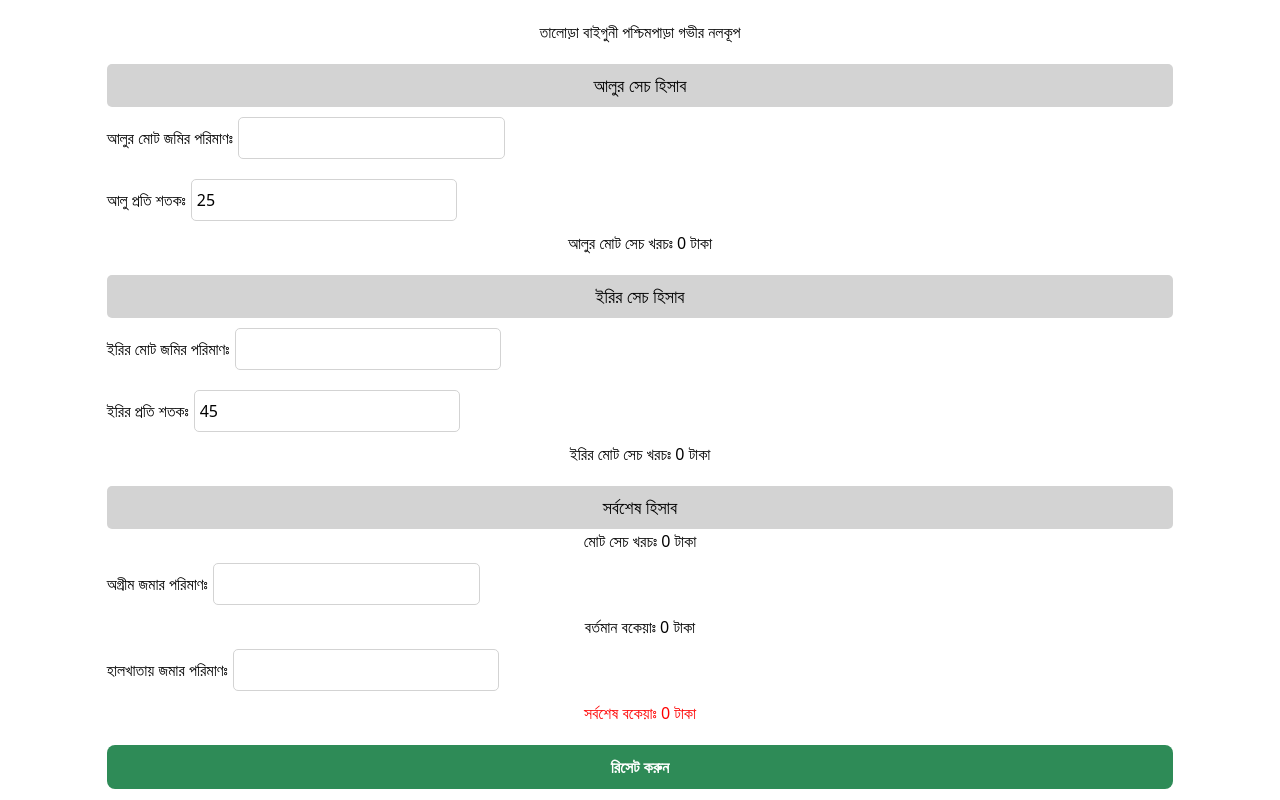
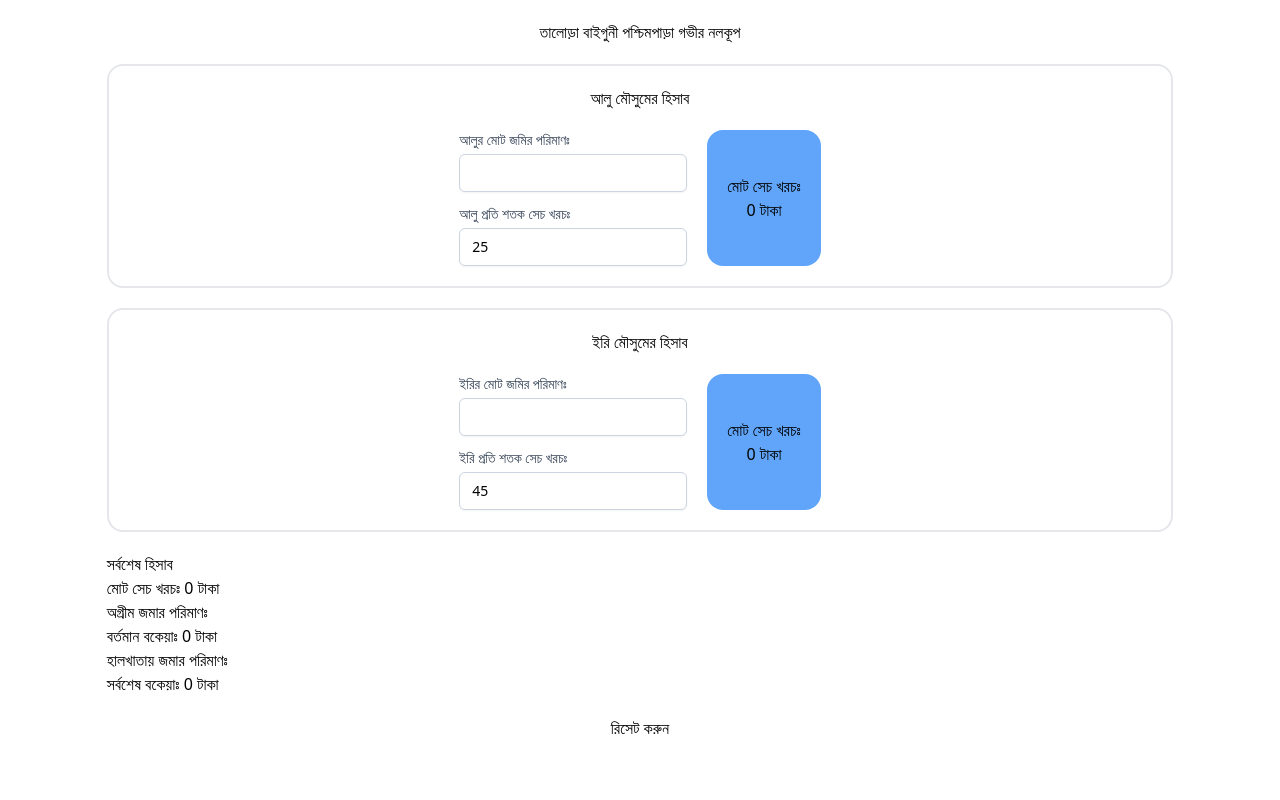
Before and after one commit to iamsadikrahman/deep-tubewell, a Vue app: page /halkhata in a window 1280 px wide. Built offline with nearby package versions, Linux system fonts and the light colour scheme.

Commit message:
ui changes with tailwind css

```diff
--- a/src/components/pages/Halkhata.vue
+++ b/src/components/pages/Halkhata.vue
@@ -1,42 +1,61 @@
 <template>
   <main class="flex flex-col container mx-auto w-10/12 gap-5">
    <header>
-    <h2 class="mt-5">তালোড়া বাইগুনী পশ্চিমপাড়া গভীর নলকূপ</h2>
+    <h2 class="mt-5 text-center">তালোড়া বাইগুনী পশ্চিমপাড়া গভীর নলকূপ</h2>
 
   </header>
 
-    <section id="potato">
-        <h3 class="title">আলুর সেচ হিসাব</h3>
-        <div class="season-calculation">
+<!--    Potato Start-->
+    <section id="potato" class="border-2 rounded-2xl pt-5 pb-5">
+        <h3 class="text-center pb-5">আলু মৌসুমের হিসাব</h3>
+        <div class="season-calculation flex justify-center gap-5 ">
 
-          <label for="potato-field">আলুর মোট জমির পরিমাণঃ</label>
-          <input type="text" name="potato-field" v-model="potatoField">
-          <br>
-          <label for="potato-per-unit-cost">আলু প্রতি শতকঃ</label>
-          <input type="text" name="potato-per-unit-cost" v-model="potatoPerUnitCost">
+          <div>
+            <label class="block mb-3">
+              <span class="block text-sm font-medium text-slate-700">আলুর মোট জমির পরিমাণঃ</span>
+              <input type="text" name="potato-field" v-model="potatoField" class="mt-1 px-3 py-2 bg-white border shadow-sm border-slate-300  focus:outline-none focus:border-sky-500 focus:ring-sky-500 block w-full rounded-md sm:text-sm focus:ring-1" >
+            </label>
 
-          <br>
-          <h4 class="potato-total-cost">আলুর মোট সেচ খরচঃ {{ potatoTotalCost }} টাকা</h4>
+            <label class="block">
+              <span class="block text-sm font-medium text-slate-700">আলু প্রতি শতক সেচ খরচঃ</span>
+              <input type="text" name="potato-per-unit-cost" v-model="potatoPerUnitCost" class="mt-1 px-3 py-2 bg-white border shadow-sm border-slate-300  focus:outline-none focus:border-sky-500 focus:ring-sky-500 block w-full rounded-md sm:text-sm focus:ring-1">
+            </label>
+          </div>
+
+          <div class="bg-blue-400 flex flex-col justify-center pl-5 pr-5 rounded-2xl items-center">
+            <h4 class="potato-total-cost">মোট সেচ খরচঃ</h4>
+            <h4> {{ potatoTotalCost }} টাকা</h4>
+          </div>
 
         </div>
     </section>
-    <section id="paddy">
-      <h3 class="title">ইরির সেচ হিসাব</h3>
-      <div class="season-calculation">
+<!--Potato End-->
 
+<!--    Paddy Start-->
+    <section id="potato" class="border-2 rounded-2xl pt-5 pb-5">
+      <h3 class="text-center pb-5">ইরি মৌসুমের হিসাব</h3>
+      <div class="season-calculation flex justify-center gap-5 ">
 
-          <label for="paddy-field">ইরির মোট জমির পরিমাণঃ</label>
-          <input type="text" name="paddy-field" v-model="paddyField">
+        <div>
+          <label class="block mb-3">
+            <span class="block text-sm font-medium text-slate-700">ইরির মোট জমির পরিমাণঃ</span>
+            <input type="text" name="potato-field" v-model="paddyField" class="mt-1 px-3 py-2 bg-white border shadow-sm border-slate-300  focus:outline-none focus:border-sky-500 focus:ring-sky-500 block w-full rounded-md sm:text-sm focus:ring-1" >
+          </label>
 
-        <br>
-        <label for="paddy-per-unit-cost">ইরির প্রতি শতকঃ</label>
-        <input type="text" name="paddy-per-unit-cost" v-model="paddyPerUnitCost">
+          <label class="block">
+            <span class="block text-sm font-medium text-slate-700">ইরি প্রতি শতক সেচ খরচঃ</span>
+            <input type="text" name="potato-per-unit-cost" v-model="paddyPerUnitCost" class="mt-1 px-3 py-2 bg-white border shadow-sm border-slate-300  focus:outline-none focus:border-sky-500 focus:ring-sky-500 block w-full rounded-md sm:text-sm focus:ring-1">
+          </label>
+        </div>
 
-        <br>
-        <h4 class="paddy-total-cost">ইরির মোট সেচ খরচঃ {{ paddyTotalCost }} টাকা</h4>
+        <div class="bg-blue-400 flex flex-col justify-center pl-5 pr-5 rounded-2xl items-center">
+          <h4 class="potato-total-cost">মোট সেচ খরচঃ</h4>
+          <h4> {{ paddyTotalCost }} টাকা</h4>
+        </div>
 
       </div>
     </section>
+<!--    Paddy End-->
     <section class="final-calculation">
         <h3 class="title">সর্বশেষ হিসাব</h3>
 
@@ -151,47 +170,6 @@ const allReset = ()=> {
 
 <style scoped>
 
-.title{
-  text-align: center;
-  padding: 8px 2px;
-  border-radius: 5px;
-  background-color: lightgray;
-  font-size: 18px;
-}
-
-input {
-  border: 1px solid lightgray;
-  padding: 8px 5px;
-  margin: 10px 5px;
-  border-radius: 5px;
-  font-size: 16px;
-  width: 25%;
-
-}
-
-h4 {
-  text-align: center;
-}
-
-
-header {
-  text-align: center;
-}
-.reset-btn {
-  border: none;
-  padding: 10px 8px;
-  border-radius: 8px;
-  font-size: 16px;
-  font-weight: 600;
-  background-color: seagreen;
-  cursor: pointer;
-  color: white;
-}
-
-#final-due {
-  color: red;
-}
-
 
 
 
--- a/src/components/pages/HomePage.vue
+++ b/src/components/pages/HomePage.vue
@@ -1,7 +1,7 @@
 
 
 <template>
-<h2 class="text-center text-2xl	">তালোড়া বাইগুনী পশ্চিমপাড়া গভীর নলকূপ</h2>
+<p class="text-center text-2xl text-red-600	">তালোড়া বাইগুনী পশ্চিমপাড়া গভীর নলকূপ</p>
   <button @click="goToHalkhata">হালখাতার হিসাব করতে এখানে ক্লিক করুন</button>
   <br>
   <button @click="goToContact">Contact Us</button>
```
